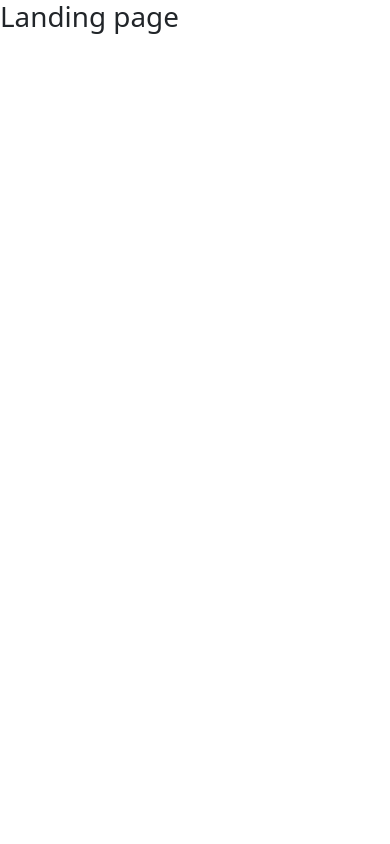
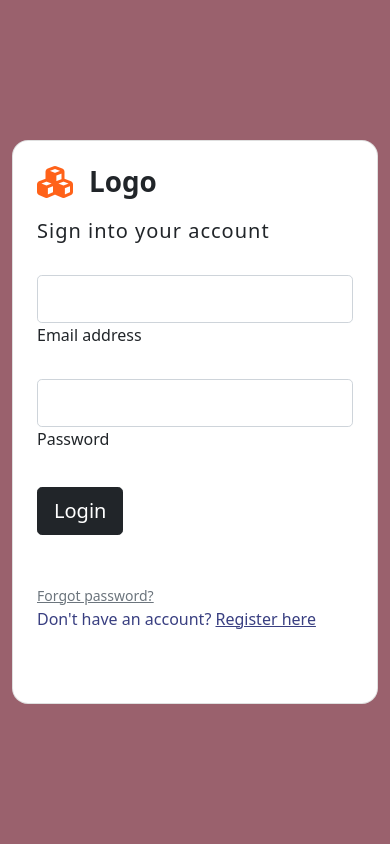
Before and after one commit to sambo2021/DjangoBlog, a Django app: page / in a window 390 px wide. Run offline with Django 4.2, Linux system fonts and the light colour scheme; some libraries are stand-ins or nearby versions.

Commit message:
add log in form

```diff
--- a/DjangoBlog/DjangoBlog/urls.py
+++ b/DjangoBlog/DjangoBlog/urls.py
@@ -17,6 +17,6 @@ from django.contrib import admin
 from django.urls import path,include
 
 urlpatterns = [
-    path('admin/', admin.site.urls),
+     path('admin/', admin.site.urls),
      path('',include('landing.urls')),
 ]
--- a/DjangoBlog/landing/templates/landing/index.html
+++ b/DjangoBlog/landing/templates/landing/index.html
@@ -1,4 +1,55 @@
  {% extends 'landing/base.html' %}
  {% block content %}
- <h1>Landing page</h1>
+ <section class="vh-100" style="background-color: #9A616D;">
+    <div class="container py-5 h-100">
+      <div class="row d-flex justify-content-center align-items-center h-100">
+        <div class="col col-xl-10">
+          <div class="card" style="border-radius: 1rem;">
+            <div class="row g-0">
+              <div class="col-md-6 col-lg-5 d-none d-md-block">
+                <img
+                  src="https://mdbcdn.b-cdn.net/img/Photos/new-templates/bootstrap-login-form/img1.webp"
+                  alt="login form"
+                  class="img-fluid" style="border-radius: 1rem 0 0 1rem;"
+                />
+              </div>
+              <div class="col-md-6 col-lg-7 d-flex align-items-center">
+                <div class="card-body p-4 p-lg-5 text-black">
+
+                  <form>
+
+                    <div class="d-flex align-items-center mb-3 pb-1">
+                      <i class="fas fa-cubes fa-2x me-3" style="color: #ff6219;"></i>
+                      <span class="h1 fw-bold mb-0">Logo</span>
+                    </div>
+
+                    <h5 class="fw-normal mb-3 pb-3" style="letter-spacing: 1px;">Sign into your account</h5>
+
+                    <div class="form-outline mb-4">
+                      <input type="email" id="form2Example17" class="form-control form-control-lg" />
+                      <label class="form-label" for="form2Example17">Email address</label>
+                    </div>
+
+                    <div class="form-outline mb-4">
+                      <input type="password" id="form2Example27" class="form-control form-control-lg" />
+                      <label class="form-label" for="form2Example27">Password</label>
+                    </div>
+
+                    <div class="pt-1 mb-4">
+                      <button class="btn btn-dark btn-lg btn-block" type="button">Login</button>
+                    </div>
+                    <br>
+                    <a class="small text-muted" href="#!">Forgot password?</a>
+                    <p class="mb-5 pb-lg-2" style="color: #393f81;">Don't have an account? <a href="#!" style="color: #393f81;">Register here</a></p>
+
+                  </form>
+
+                </div>
+              </div>
+            </div>
+          </div>
+        </div>
+      </div>
+    </div>
+  </section>
  {% endblock content %}
--- a/DjangoBlog/landing/urls.py
+++ b/DjangoBlog/landing/urls.py
@@ -2,6 +2,6 @@ from  django.urls import path,include
 from  landing.views import Index
 
 urlpatterns = [
-    path('',Index.as_view(),name='name'),
+    path('',Index.as_view(),name='index'),
 
 ]
```
Also changed, not shown: DjangoBlog/db.sqlite3.
